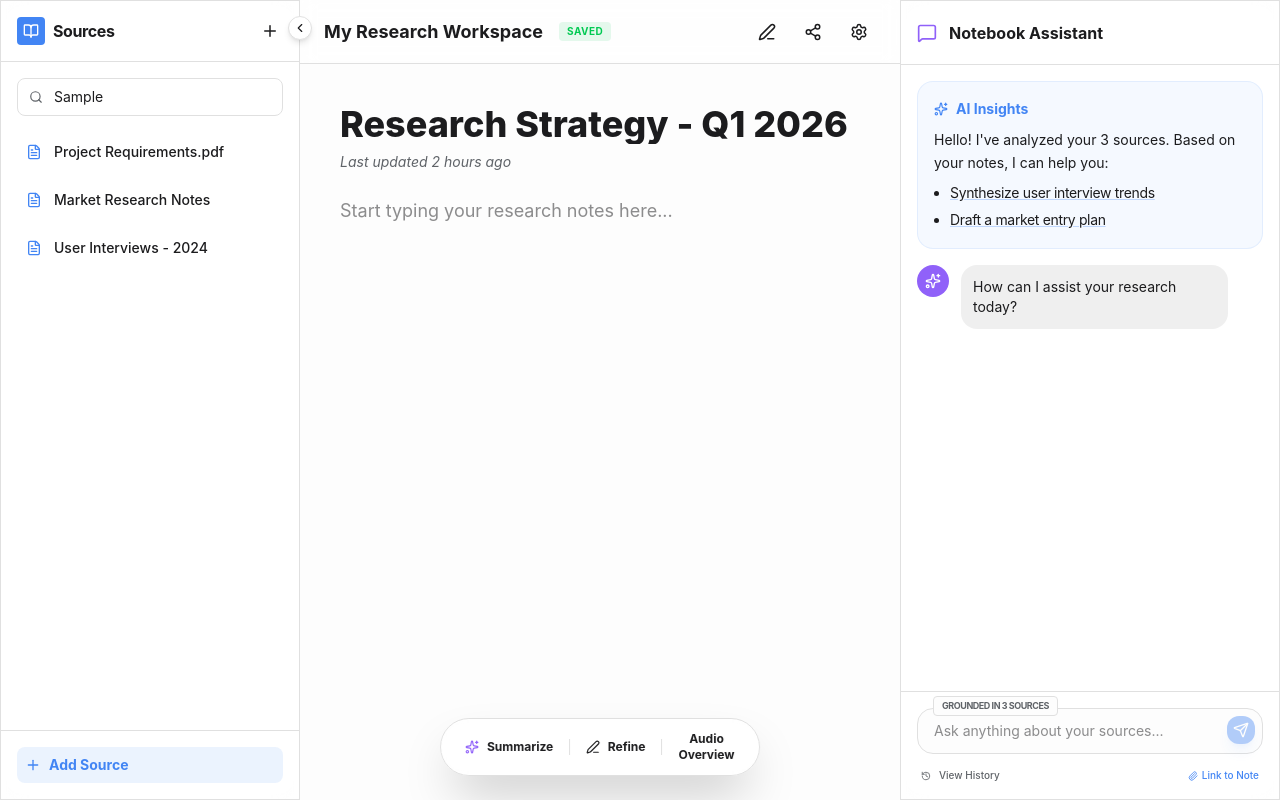
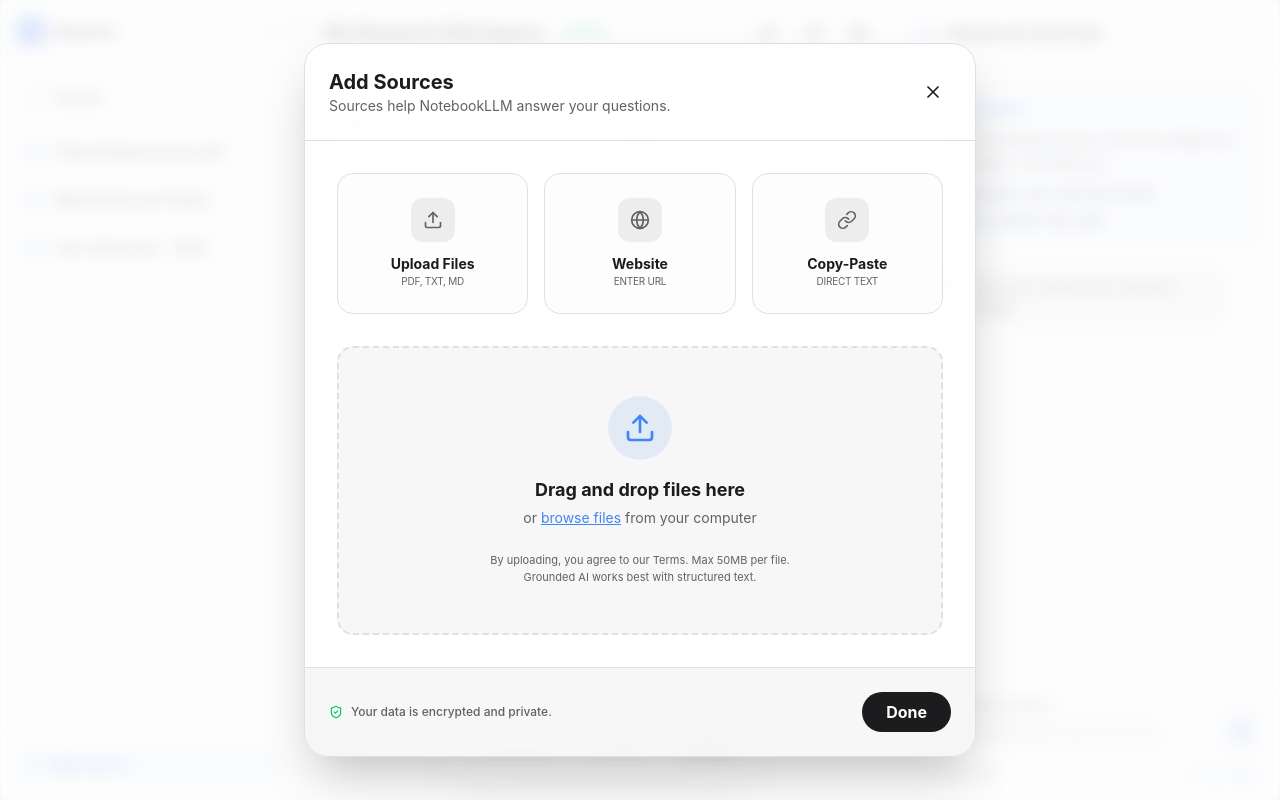
Before and after one commit to Prasad-PingFederate/dailymannaai, a Next.js app: page /notebook in a window 1280 px wide. Both pictures are taken after typing "Sample" into the empty fields and a click on the button "Add Source". Built offline with nearby package versions, Linux system fonts and the light colour scheme.

Commit message:
feat: implement document upload modal and file management UI

```diff
--- a/src/app/notebook/page.tsx
+++ b/src/app/notebook/page.tsx
@@ -17,15 +17,88 @@
     BookOpen,
     Send,
     Sparkles,
-    Paperclip
+    Paperclip,
+    Upload,
+    X,
+    Globe,
+    Link as LinkIcon,
+    ShieldCheck
 } from "lucide-react";
 
 export default function NotebookWorkspace() {
     const [isSidebarOpen, setSidebarOpen] = useState(true);
     const [activeTab, setActiveTab] = useState("sources"); // sources, chat
+    const [isUploadModalOpen, setUploadModalOpen] = useState(false);
 
     return (
-        <div className="flex h-screen w-full bg-background text-foreground overflow-hidden">
+        <div className="flex h-screen w-full bg-background text-foreground overflow-hidden relative">
+            {/* Upload Modal Overlay */}
+            {isUploadModalOpen && (
+                <div className="absolute inset-0 z-[100] flex items-center justify-center p-6 bg-background/80 backdrop-blur-sm transition-all animate-in fade-in">
+                    <div className="relative w-full max-w-2xl bg-card-bg border border-border rounded-3xl shadow-2xl overflow-hidden glass-morphism animate-in zoom-in-95 duration-200">
+                        <header className="p-6 border-b border-border flex items-center justify-between">
+                            <div>
+                                <h3 className="text-xl font-bold">Add Sources</h3>
+                                <p className="text-sm text-muted">Sources help NotebookLLM answer your questions.</p>
+                            </div>
+                            <button
+                                onClick={() => setUploadModalOpen(false)}
+                                className="p-2 hover:bg-border/50 rounded-full transition-colors"
+                            >
+                                <X size={20} />
+                            </button>
+                        </header>
+
+                        <div className="p-8">
+                            <div className="grid grid-cols-3 gap-4 mb-8">
+                                {[
+                                    { icon: <Upload size={20} />, label: "Upload Files", sub: "PDF, TXT, MD" },
+                                    { icon: <Globe size={20} />, label: "Website", sub: "Enter URL" },
+                                    { icon: <LinkIcon size={20} />, label: "Copy-Paste", sub: "Direct text" }
+                                ].map((option, i) => (
+                                    <button
+                                        key={i}
+                                        className="flex flex-col items-center justify-center gap-3 p-6 rounded-2xl border border-border bg-background hover:border-accent hover:bg-accent/5 transition-all group"
+                                    >
+                                        <div className="p-3 bg-muted/10 rounded-xl text-muted group-hover:text-accent group-hover:bg-accent/10 transition-colors">
+                                            {option.icon}
+                                        </div>
+                                        <div className="text-center">
+                                            <div className="text-sm font-bold">{option.label}</div>
+                                            <div className="text-[10px] text-muted uppercase tracking-tight">{option.sub}</div>
+                                        </div>
+                                    </button>
+                                ))}
+                            </div>
+
+                            <div className="border-2 border-dashed border-border rounded-2xl p-12 text-center hover:border-accent/50 transition-colors cursor-pointer bg-muted/5 group">
+                                <div className="mx-auto w-16 h-16 bg-accent/10 text-accent rounded-full flex items-center justify-center mb-4 group-hover:scale-110 transition-transform">
+                                    <Upload size={32} />
+                                </div>
+                                <p className="text-lg font-bold mb-1">Drag and drop files here</p>
+                                <p className="text-sm text-muted">or <span className="text-accent underline">browse files</span> from your computer</p>
+                                <p className="mt-6 text-[11px] text-muted max-w-xs mx-auto">
+                                    By uploading, you agree to our Terms. Max 50MB per file.
+                                    Grounded AI works best with structured text.
+                                </p>
+                            </div>
+                        </div>
+
+                        <footer className="p-6 bg-muted/5 border-t border-border flex items-center justify-between">
+                            <div className="flex items-center gap-2 text-xs font-medium text-muted">
+                                <ShieldCheck size={14} className="text-green-500" />
+                                Your data is encrypted and private.
+                            </div>
+                            <button
+                                onClick={() => setUploadModalOpen(false)}
+                                className="px-6 py-2 bg-foreground text-background rounded-full font-bold hover:bg-foreground/90 transition-all active:scale-95"
+                            >
+                                Done
+                            </button>
+                        </footer>
+                    </div>
+                </div>
+            )}
             {/* 1. Sources Sidebar (Left) */}
             <aside
                 className={`${isSidebarOpen ? "w-[300px]" : "w-0"
@@ -38,7 +111,10 @@
                         </div>
                         <span className="font-bold tracking-tight">Sources</span>
                     </div>
-                    <button className="p-1 hover:bg-border/50 rounded-md transition-colors">
+                    <button
+                        onClick={() => setUploadModalOpen(true)}
+                        className="p-1 hover:bg-border/50 rounded-md transition-colors text-accent"
+                    >
                         <Plus size={18} />
                     </button>
                 </div>
@@ -76,7 +152,10 @@
                 </div>
 
                 <div className="p-4 border-t border-border mt-auto">
-                    <button className="flex items-center gap-2 w-full p-2 bg-accent/10 text-accent rounded-lg text-sm font-bold hover:bg-accent/20 transition-colors">
+                    <button
+                        onClick={() => setUploadModalOpen(true)}
+                        className="flex items-center gap-2 w-full p-2 bg-accent/10 text-accent rounded-lg text-sm font-bold hover:bg-accent/20 transition-colors"
+                    >
                         <Plus size={16} /> Add Source
                     </button>
                 </div>
```
